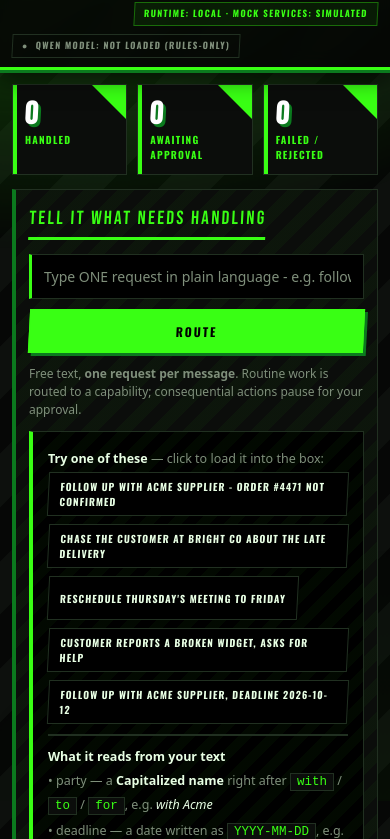
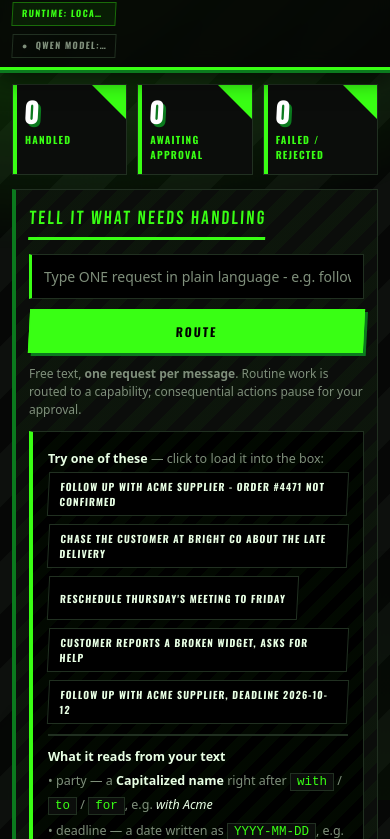
Before and after one commit to ZFNO/EGG_appbuilders_ph, a website built with Vite: page webcode/web/restyled/index.html in a window 390 px wide. Shown: the part 60-899 px from the top of the page. Built offline with nearby package versions, Linux system fonts and the light colour scheme; files whose address does not match are found by name.

Commit message:
restyled/assets: collapse status pills into left-anchored tappable chips
Pills drop margin-left:auto and sit together on the left as compact chips (max-width 8ch, ellipsis) that expand on demand. Adds hover/focus affordances and a width transition, and keeps nowrap in the mobile block.

```diff
--- a/webcode/web/restyled/assets/app.css
+++ b/webcode/web/restyled/assets/app.css
@@ -97,7 +97,16 @@ header>.muted{
   transform:skewX(var(--skew));
 }
 .pill{
-  margin-left:auto;
+  /* Left-anchored, collapsed status chips. Both pills sit together on the left
+     (no auto margin) and stay compact until tapped/clicked, which expands them
+     to reveal the full text. */
+  margin-left:0;
+  display:inline-block;
+  max-width:104px;
+  overflow:hidden;
+  text-overflow:ellipsis;
+  cursor:pointer;
+  user-select:none;
   font-family:"Oswald",sans-serif;
   font-weight:700;
   font-size:10px;
@@ -109,7 +118,11 @@ header>.muted{
   background:var(--accent-soft);
   transform:skewX(var(--skew));
   white-space:nowrap;
+  transition:max-width .18s ease, border-color .15s ease;
 }
+.pill:hover{border-color:var(--accent);}
+.pill:focus-visible{outline:2px solid var(--accent);outline-offset:2px;}
+.pill.expanded{max-width:none;}
 a.nav{
   font-family:"Oswald",sans-serif;
   font-weight:700;
@@ -492,7 +505,7 @@ img,video,svg,canvas{max-width:100%;height:auto;}
   .card{padding:14px 12px 12px;}
   .card .n{font-size:clamp(22px,7vw,28px);}
   .card .l{font-size:10px;letter-spacing:.12em;}
-  .pill{font-size:9px;letter-spacing:.14em;padding:4px 9px;white-space:normal;}
+  .pill{font-size:9px;letter-spacing:.14em;padding:4px 9px;white-space:nowrap;}
   section{padding:15px 13px 16px;}
   section h2{font-size:19px;letter-spacing:.12em;}
   /* submit button spans the full width under the input */
@@ -515,11 +528,12 @@ img,video,svg,canvas{max-width:100%;height:auto;}
 }
 
 /* ---- model-status pill variants (colours are theme vars only) ------------ */
-#modelStatus{margin-left:0;display:inline-flex;align-items:center;gap:7px;}
+#modelStatus{margin-left:0;display:inline-block;}
 #modelStatus::before{
   content:"\25CF";
   font-size:9px;
   line-height:1;
+  margin-right:7px;
 }
 .pill.st-ok{color:var(--ok);border-color:var(--ok);background:var(--accent-soft);}
 .pill.st-off{color:var(--muted);border-color:var(--line);background:transparent;}
```
